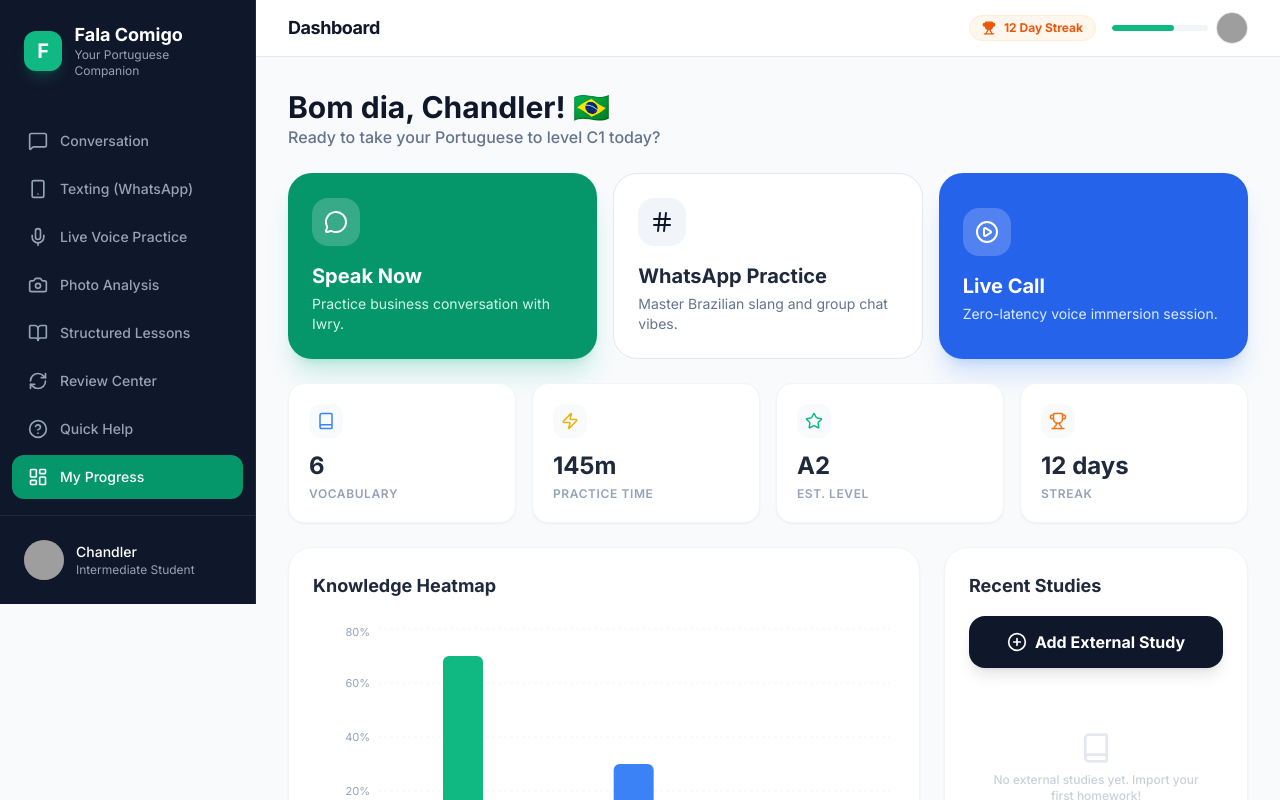
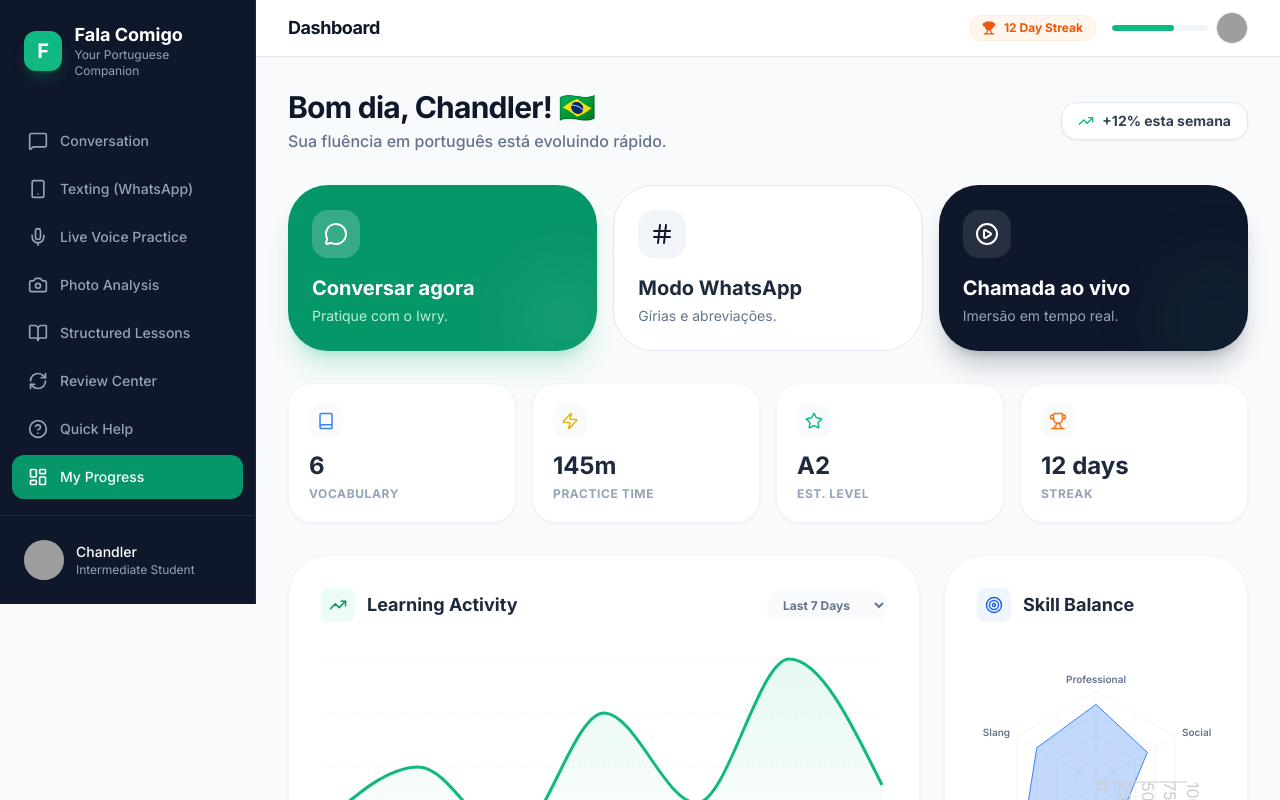
Before and after one commit to therealchandlerbing/Iwry-Portuguese-Learning-v1, a React (Vite) app: page / in a window 1280 px wide. Both pictures are taken after a click on the button "Entrar no Iwry". Built offline with nearby package versions, Linux system fonts and the light colour scheme; grey boxes are pictures that could not be loaded.

Commit message:
feat(dashboard): Add new charts for progress visualization
Introduces RadarChart and AreaChart to visualize user progress in more detail, including skill-based mastery and activity trends over time.

```diff
--- a/components/DashboardView.tsx
+++ b/components/DashboardView.tsx
@@ -1,8 +1,11 @@
 
 import React from 'react';
 import { UserProgress, AppMode } from '../types';
-import { BarChart, Bar, XAxis, YAxis, CartesianGrid, Tooltip, ResponsiveContainer, Cell } from 'recharts';
-import { Trophy, Zap, Book, Star, PlusCircle, MessageCircle, PlayCircle, Hash } from 'lucide-react';
+import {
+  BarChart, Bar, XAxis, YAxis, CartesianGrid, Tooltip, ResponsiveContainer, Cell,
+  AreaChart, Area, Radar, RadarChart, PolarGrid, PolarAngleAxis, PolarRadiusAxis
+} from 'recharts';
+import { Trophy, Zap, Book, Star, PlusCircle, MessageCircle, PlayCircle, Hash, TrendingUp, Target } from 'lucide-react';
 
 interface DashboardViewProps {
   progress: UserProgress;
@@ -10,10 +13,32 @@ interface DashboardViewProps {
 }
 
 const DashboardView: React.FC<DashboardViewProps> = ({ progress, setMode }) => {
+  // 1. Heatmap Data (from existing grammarMastery)
   const grammarData = Object.entries(progress.grammarMastery).map(([name, value]) => ({
     name,
     mastery: Math.round((value as number) * 100)
   }));
+
+  // 2. Activity Timeline Data (Simulated historical data for the last 7 days)
+  const activityTimeline = [
+    { day: 'Seg', minutes: 15, lessons: 1 },
+    { day: 'Ter', minutes: 30, lessons: 2 },
+    { day: 'Qua', minutes: 10, lessons: 0 },
+    { day: 'Qui', minutes: 45, lessons: 3 },
+    { day: 'Sex', minutes: 20, lessons: 1 },
+    { day: 'Sáb', minutes: 60, lessons: 4 },
+    { day: 'Dom', minutes: progress.totalPracticeMinutes % 60, lessons: progress.lessonsCompleted.length % 5 },
+  ];
+
+  // 3. Radar Chart Data (Mapping grammar/skills to modules)
+  const radarData = [
+    { subject: 'Professional', A: 85, fullMark: 100 },
+    { subject: 'Social', A: 65, fullMark: 100 },
+    { subject: 'Grammar', A: 40, fullMark: 100 },
+    { subject: 'Regional', A: 30, fullMark: 100 },
+    { subject: 'Travel', A: 90, fullMark: 100 },
+    { subject: 'Slang', A: 75, fullMark: 100 },
+  ];
 
   const stats = [
     { label: 'Vocabulary', value: progress.vocabulary.length, icon: <Book className="text-blue-500" size={18} /> },
@@ -23,12 +48,16 @@ const DashboardView: React.FC<DashboardViewProps> = ({ progress, setMode }) => {
   ];
 
   return (
-    <div className="p-4 sm:p-8 space-y-6 overflow-y-auto h-full bg-slate-50 pb-28">
+    <div className="p-4 sm:p-8 space-y-8 overflow-y-auto h-full bg-slate-50 pb-28">
       {/* Welcome Header */}
       <div className="flex flex-col sm:flex-row justify-between items-start sm:items-center gap-4">
         <div>
-          <h1 className="text-2xl sm:text-3xl font-bold text-slate-900">Bom dia, Chandler! 🇧🇷</h1>
-          <p className="text-slate-500 font-medium">Ready to take your Portuguese to level C1 today?</p>
+          <h1 className="text-2xl sm:text-3xl font-bold text-slate-900 tracking-tight">Bom dia, Chandler! 🇧🇷</h1>
+          <p className="text-slate-500 font-medium mt-1">Sua fluência em português está evoluindo rápido.</p>
+        </div>
+        <div className="flex items-center gap-2 bg-white px-4 py-2 rounded-2xl border border-slate-200 shadow-sm">
+          <TrendingUp size={16} className="text-emerald-500" />
+          <span className="text-sm font-bold text-slate-700">+12% esta semana</span>
         </div>
       </div>
 
@@ -36,61 +65,132 @@ const DashboardView: React.FC<DashboardViewProps> = ({ progress, setMode }) => {
       <div className="grid grid-cols-1 sm:grid-cols-3 gap-4">
         <button
           onClick={() => setMode(AppMode.CHAT)}
-          className="bg-emerald-600 text-white p-6 rounded-3xl text-left hover:bg-emerald-700 transition-all shadow-xl shadow-emerald-500/20 group"
+          className="bg-emerald-600 text-white p-6 rounded-[2.5rem] text-left hover:bg-emerald-700 transition-all shadow-xl shadow-emerald-500/20 group relative overflow-hidden"
         >
-          <div className="bg-white/20 p-3 rounded-2xl w-fit mb-4 group-hover:scale-110 transition-transform">
-            <MessageCircle size={24} />
+          <div className="relative z-10">
+            <div className="bg-white/20 p-3 rounded-2xl w-fit mb-4 group-hover:scale-110 transition-transform">
+              <MessageCircle size={24} />
+            </div>
+            <h3 className="font-bold text-xl mb-1">Conversar agora</h3>
+            <p className="text-emerald-100 text-sm opacity-90">Pratique com o Iwry.</p>
           </div>
-          <h3 className="font-bold text-xl mb-1">Speak Now</h3>
-          <p className="text-emerald-100 text-sm">Practice business conversation with Iwry.</p>
+          <div className="absolute -right-4 -bottom-4 w-24 h-24 bg-white/10 rounded-full blur-2xl"></div>
         </button>
+
         <button
           onClick={() => setMode(AppMode.TEXT_MODE)}
-          className="bg-white border border-slate-200 p-6 rounded-3xl text-left hover:border-emerald-500 transition-all group"
+          className="bg-white border border-slate-200 p-6 rounded-[2.5rem] text-left hover:border-emerald-500 hover:shadow-lg transition-all group"
         >
           <div className="bg-slate-100 p-3 rounded-2xl w-fit mb-4 group-hover:bg-emerald-50 group-hover:text-emerald-600 transition-all">
             <Hash size={24} />
           </div>
-          <h3 className="font-bold text-xl text-slate-800 mb-1">WhatsApp Practice</h3>
-          <p className="text-slate-500 text-sm">Master Brazilian slang and group chat vibes.</p>
+          <h3 className="font-bold text-xl text-slate-800 mb-1">Modo WhatsApp</h3>
+          <p className="text-slate-500 text-sm">Gírias e abreviações.</p>
         </button>
+
         <button
           onClick={() => setMode(AppMode.LIVE_VOICE)}
-          className="bg-blue-600 text-white p-6 rounded-3xl text-left hover:bg-blue-700 transition-all shadow-xl shadow-blue-500/20 group"
+          className="bg-slate-900 text-white p-6 rounded-[2.5rem] text-left hover:bg-black transition-all shadow-xl shadow-slate-900/20 group relative overflow-hidden"
         >
-          <div className="bg-white/20 p-3 rounded-2xl w-fit mb-4 group-hover:scale-110 transition-transform">
-            <PlayCircle size={24} />
+          <div className="relative z-10">
+            <div className="bg-white/10 p-3 rounded-2xl w-fit mb-4 group-hover:scale-110 transition-transform">
+              <PlayCircle size={24} />
+            </div>
+            <h3 className="font-bold text-xl mb-1">Chamada ao vivo</h3>
+            <p className="text-slate-400 text-sm">Imersão em tempo real.</p>
           </div>
-          <h3 className="font-bold text-xl mb-1">Live Call</h3>
-          <p className="text-blue-100 text-sm">Zero-latency voice immersion session.</p>
+          <div className="absolute -right-4 -bottom-4 w-24 h-24 bg-emerald-500/10 rounded-full blur-2xl"></div>
         </button>
       </div>
 
       {/* Main Stats Grid */}
       <div className="grid grid-cols-2 lg:grid-cols-4 gap-4">
         {stats.map((stat, idx) => (
-          <div key={idx} className="bg-white p-5 rounded-2xl shadow-sm border border-slate-100">
+          <div key={idx} className="bg-white p-5 rounded-3xl shadow-sm border border-slate-100 flex flex-col justify-between">
             <div className="p-2 bg-slate-50 rounded-xl w-fit mb-3">{stat.icon}</div>
-            <h4 className="text-2xl font-bold text-slate-800">{stat.value}</h4>
-            <p className="text-xs font-semibold text-slate-400 uppercase tracking-wider mt-1">{stat.label}</p>
+            <div>
+              <h4 className="text-2xl font-bold text-slate-800">{stat.value}</h4>
+              <p className="text-xs font-bold text-slate-400 uppercase tracking-wider mt-1">{stat.label}</p>
+            </div>
           </div>
         ))}
       </div>
 
       <div className="grid grid-cols-1 lg:grid-cols-3 gap-6">
-        {/* Grammar Chart */}
-        <div className="lg:col-span-2 bg-white p-6 rounded-3xl shadow-sm border border-slate-100">
-          <h3 className="text-lg font-bold mb-6 text-slate-800">Knowledge Heatmap</h3>
+        {/* Activity Timeline */}
+        <div className="lg:col-span-2 bg-white p-8 rounded-[2.5rem] shadow-sm border border-slate-100">
+          <div className="flex items-center justify-between mb-8">
+            <div className="flex items-center gap-3">
+              <div className="p-2 bg-emerald-50 text-emerald-600 rounded-lg">
+                <TrendingUp size={18} />
+              </div>
+              <h3 className="text-lg font-bold text-slate-800">Learning Activity</h3>
+            </div>
+            <select className="bg-slate-50 border-none rounded-xl text-xs font-bold text-slate-500 px-3 py-1.5 focus:ring-0">
+              <option>Last 7 Days</option>
+              <option>Last 30 Days</option>
+            </select>
+          </div>
           <div className="h-64 w-full">
             <ResponsiveContainer width="100%" height="100%">
-              <BarChart data={grammarData}>
+              <AreaChart data={activityTimeline}>
+                <defs>
+                  <linearGradient id="colorMinutes" x1="0" y1="0" x2="0" y2="1">
+                    <stop offset="5%" stopColor="#10b981" stopOpacity={0.1}/>
+                    <stop offset="95%" stopColor="#10b981" stopOpacity={0}/>
+                  </linearGradient>
+                </defs>
                 <CartesianGrid strokeDasharray="3 3" vertical={false} stroke="#f1f5f9" />
-                <XAxis dataKey="name" axisLine={false} tickLine={false} tick={{ fontSize: 11, fill: '#94a3b8' }} />
-                <YAxis axisLine={false} tickLine={false} tick={{ fontSize: 11, fill: '#94a3b8' }} unit="%" />
+                <XAxis dataKey="day" axisLine={false} tickLine={false} tick={{ fontSize: 11, fill: '#94a3b8', fontWeight: 600 }} />
+                <YAxis hide />
+                <Tooltip
+                  contentStyle={{ borderRadius: '20px', border: 'none', boxShadow: '0 10px 15px -3px rgb(0 0 0 / 0.1)' }}
+                  labelStyle={{ fontWeight: 'bold', marginBottom: '4px' }}
+                />
+                <Area type="monotone" dataKey="minutes" stroke="#10b981" strokeWidth={3} fillOpacity={1} fill="url(#colorMinutes)" />
+              </AreaChart>
+            </ResponsiveContainer>
+          </div>
+        </div>
+
+        {/* Skill Radar */}
+        <div className="bg-white p-8 rounded-[2.5rem] shadow-sm border border-slate-100 flex flex-col items-center">
+          <div className="w-full flex items-center gap-3 mb-8">
+            <div className="p-2 bg-blue-50 text-blue-600 rounded-lg">
+              <Target size={18} />
+            </div>
+            <h3 className="text-lg font-bold text-slate-800">Skill Balance</h3>
+          </div>
+          <div className="h-64 w-full">
+            <ResponsiveContainer width="100%" height="100%">
+              <RadarChart cx="50%" cy="50%" outerRadius="80%" data={radarData}>
+                <PolarGrid stroke="#f1f5f9" />
+                <PolarAngleAxis dataKey="subject" tick={{ fontSize: 10, fill: '#64748b', fontWeight: 600 }} />
+                <PolarRadiusAxis hide />
+                <Radar name="Mastery" dataKey="A" stroke="#3b82f6" fill="#3b82f6" fillOpacity={0.3} />
+              </RadarChart>
+            </ResponsiveContainer>
+          </div>
+          <p className="mt-4 text-[11px] text-slate-400 font-medium text-center italic">
+            "Sua compreensão profissional está excelente!"
+          </p>
+        </div>
+      </div>
+
+      <div className="grid grid-cols-1 lg:grid-cols-3 gap-6">
+        {/* Knowledge Heatmap (Grammar Mastery) */}
+        <div className="lg:col-span-2 bg-white p-8 rounded-[2.5rem] shadow-sm border border-slate-100">
+          <h3 className="text-lg font-bold mb-8 text-slate-800">Mastery by Topic</h3>
+          <div className="h-64 w-full">
+            <ResponsiveContainer width="100%" height="100%">
+              <BarChart data={grammarData} layout="vertical">
+                <CartesianGrid strokeDasharray="3 3" horizontal={false} stroke="#f1f5f9" />
+                <XAxis type="number" hide />
+                <YAxis dataKey="name" type="category" axisLine={false} tickLine={false} width={100} tick={{ fontSize: 11, fill: '#475569', fontWeight: 600 }} />
                 <Tooltip cursor={{ fill: '#f8fafc' }} contentStyle={{ borderRadius: '16px', border: 'none' }} />
-                <Bar dataKey="mastery" radius={[6, 6, 0, 0]} barSize={40}>
+                <Bar dataKey="mastery" radius={[0, 6, 6, 0]} barSize={24}>
                   {grammarData.map((entry, index) => (
-                    <Cell key={`cell-${index}`} fill={index % 2 === 0 ? '#10b981' : '#3b82f6'} />
+                    <Cell key={`cell-${index}`} fill={entry.mastery > 60 ? '#10b981' : '#f59e0b'} />
                   ))}
                 </Bar>
               </BarChart>
@@ -98,35 +198,38 @@ const DashboardView: React.FC<DashboardViewProps> = ({ progress, setMode }) => {
           </div>
         </div>
 
-        {/* Recent Memories */}
-        <div className="bg-white p-6 rounded-3xl shadow-sm border border-slate-100 flex flex-col">
-          <h3 className="text-lg font-bold mb-4 text-slate-800">Recent Studies</h3>
+        {/* Recent Memories & Imports */}
+        <div className="bg-white p-8 rounded-[2.5rem] shadow-sm border border-slate-100 flex flex-col">
+          <h3 className="text-lg font-bold mb-6 text-slate-800">Estudos Externos</h3>
 
           <button
             onClick={() => setMode(AppMode.IMPORT_MEMORY)}
-            className="bg-slate-900 text-white w-full py-3.5 rounded-2xl font-bold flex items-center justify-center gap-2 hover:bg-slate-800 transition-all shadow-lg shadow-slate-900/10 active:scale-95 mb-6"
+            className="bg-slate-900 text-white w-full py-4 rounded-2xl font-bold flex items-center justify-center gap-2 hover:bg-slate-800 transition-all shadow-lg shadow-slate-900/10 active:scale-95 mb-6"
           >
             <PlusCircle size={20} />
-            Add External Study
+            Importar Novo Estudo
           </button>
 
           <div className="space-y-4 flex-1">
             {progress.memories.length > 0 ? (
               progress.memories.slice(0, 3).map((memory, idx) => (
-                <div key={idx} className="p-4 rounded-2xl bg-slate-50 border border-slate-100">
-                  <p className="font-bold text-slate-800 text-sm mb-1">{memory.topic}</p>
-                  <p className="text-xs text-slate-400 mb-2">{new Date(memory.date).toLocaleDateString()}</p>
+                <div key={idx} className="p-4 rounded-2xl bg-slate-50 border border-slate-100 hover:border-emerald-200 transition-colors">
+                  <div className="flex justify-between items-start mb-2">
+                    <p className="font-bold text-slate-800 text-sm leading-tight">{memory.topic}</p>
+                    <span className="text-[9px] font-black text-emerald-600 bg-emerald-50 px-2 py-0.5 rounded-full uppercase tracking-tighter">Sync</span>
+                  </div>
+                  <p className="text-[10px] text-slate-400 mb-3">{new Date(memory.date).toLocaleDateString()}</p>
                   <div className="flex flex-wrap gap-1">
-                    {memory.extractedVocab.slice(0, 2).map(v => (
-                      <span key={v} className="bg-emerald-100 text-emerald-700 text-[9px] px-2 py-0.5 rounded-full font-bold">{v}</span>
+                    {memory.extractedVocab.slice(0, 3).map(v => (
+                      <span key={v} className="bg-white text-slate-600 text-[9px] px-2 py-0.5 rounded-lg border border-slate-100 font-bold">{v}</span>
                     ))}
                   </div>
                 </div>
               ))
             ) : (
-              <div className="flex-1 flex flex-col items-center justify-center text-center opacity-50 py-10">
-                <Book className="mb-2 text-slate-300" size={32} />
-                <p className="text-xs font-medium text-slate-400 px-4">No external studies yet. Import your first homework!</p>
+              <div className="flex-1 flex flex-col items-center justify-center text-center opacity-40 py-10">
+                <Book className="mb-3 text-slate-300" size={40} />
+                <p className="text-xs font-bold text-slate-400 px-6 uppercase tracking-widest leading-loose">Nenhum estudo <br/> importado ainda</p>
               </div>
             )}
           </div>
```
